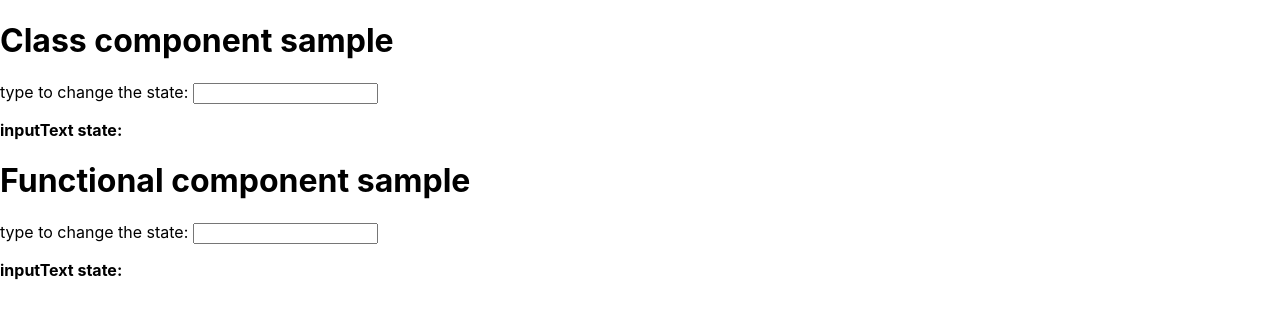
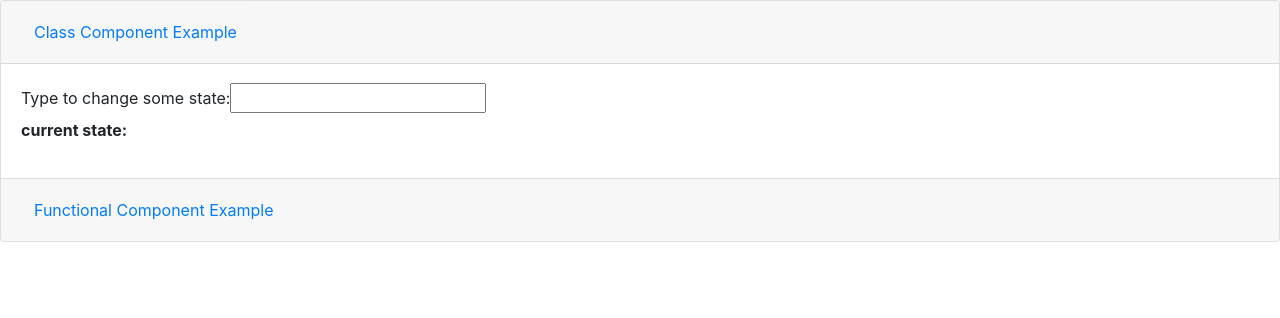
Before and after one commit to jasonwieczorek/ReactTest, a React (Create React App) app: page / in a window 1280 px wide. Shown: the top 318 px of the page. Built offline with nearby package versions, Linux system fonts and the light colour scheme.

Commit message:
added some react bootstrap stuff

```diff
--- a/src/App.js
+++ b/src/App.js
@@ -2,18 +2,37 @@ import React from 'react';
 import './App.css';
 import ExampleClassComponent from './components/ExampleClassComponent';
 import ExampleFunctionalComponent from './components/ExampleFunctionalComponent';
+import 'bootstrap/dist/css/bootstrap.min.css';
+import {Accordion, Card, Button} from 'react-bootstrap';
 
 function App() {
 
-    // do stuff here
-
-    // JSX
+    // JSX -  everything in {} can be simple javascript
     return (
 
         <div>
-            {/* everything in {} within jsx can be simple javascript */}
-            <ExampleClassComponent/>
-            <ExampleFunctionalComponent/>
+            <Accordion defaultActiveKey="0">
+                <Card>
+                    <Card.Header>
+                        <Accordion.Toggle as={Button} variant="link" eventKey="0">
+                            Class Component Example
+                        </Accordion.Toggle>
+                    </Card.Header>
+                    <Accordion.Collapse eventKey="0">
+                        <Card.Body><ExampleClassComponent/> </Card.Body>
+                    </Accordion.Collapse>
+                </Card>
+                <Card>
+                    <Card.Header>
+                        <Accordion.Toggle as={Button} variant="link" eventKey="1">
+                            Functional Component Example
+                        </Accordion.Toggle>
+                    </Card.Header>
+                    <Accordion.Collapse eventKey="1">
+                        <Card.Body><ExampleFunctionalComponent/></Card.Body>
+                    </Accordion.Collapse>
+                </Card>
+            </Accordion>
         </div>
     );
 }
--- a/src/components/ExampleClassComponent.js
+++ b/src/components/ExampleClassComponent.js
@@ -35,10 +35,9 @@ export default class ExampleClassComponent extends React.Component {
     render() {
         return (
             <div>
-                <h1>Class component sample</h1>
-                <label htmlFor="classComponentInput">type to change the state: </label>
+                <label htmlFor="classComponentInput">Type to change some state:   </label>
                 <input id="classComponentInput" type="text" onChange={this.handleInputText}/>
-                <p><b>inputText state:</b> {this.state.inputText}</p>
+                <p><b>current state:</b> {this.state.inputText}</p>
             </div>
         );
     }
--- a/src/components/ExampleFunctionalComponent.js
+++ b/src/components/ExampleFunctionalComponent.js
@@ -1,8 +1,11 @@
 import React from "react";
 
+/**
+ * An example Functional Component. This is way more concise compared to the equivelant Class Component!
+ */
 export default function ExampleFunctionalComponent() {
 
-    // state
+    // Functional components use React hooks to handle state
     const[inputText, setInputText] = React.useState('');
 
     // equivalent of componentDidMount
@@ -10,13 +13,17 @@ export default function ExampleFunctionalComponent() {
        console.log('functional render complete!')
     }, []);
 
+    // arrow function for event handling (could also have been done inline in the jsx if we wanted like below...)
+    // onChange={e => setInputText(e.target.value)}
+    const handleEvent = event => {
+        setInputText(event.target.value);
+    }
 
     return(
         <div>
-            <h1>Functional component sample</h1>
             <label htmlFor="functionalComponentInput">type to change the state: </label>
-            <input id="functionalComponentInput" type="text" onChange={e => setInputText(e.target.value)}/>
-            <p><b>inputText state:</b> {inputText}</p>
+            <input id="functionalComponentInput" type="text" onChange={handleEvent}/>
+            <p><b>current state:</b> {inputText}</p>
         </div>
     );
 }
```
Also changed, not shown: 1 other file (tests, documents, lock files or other folders).
